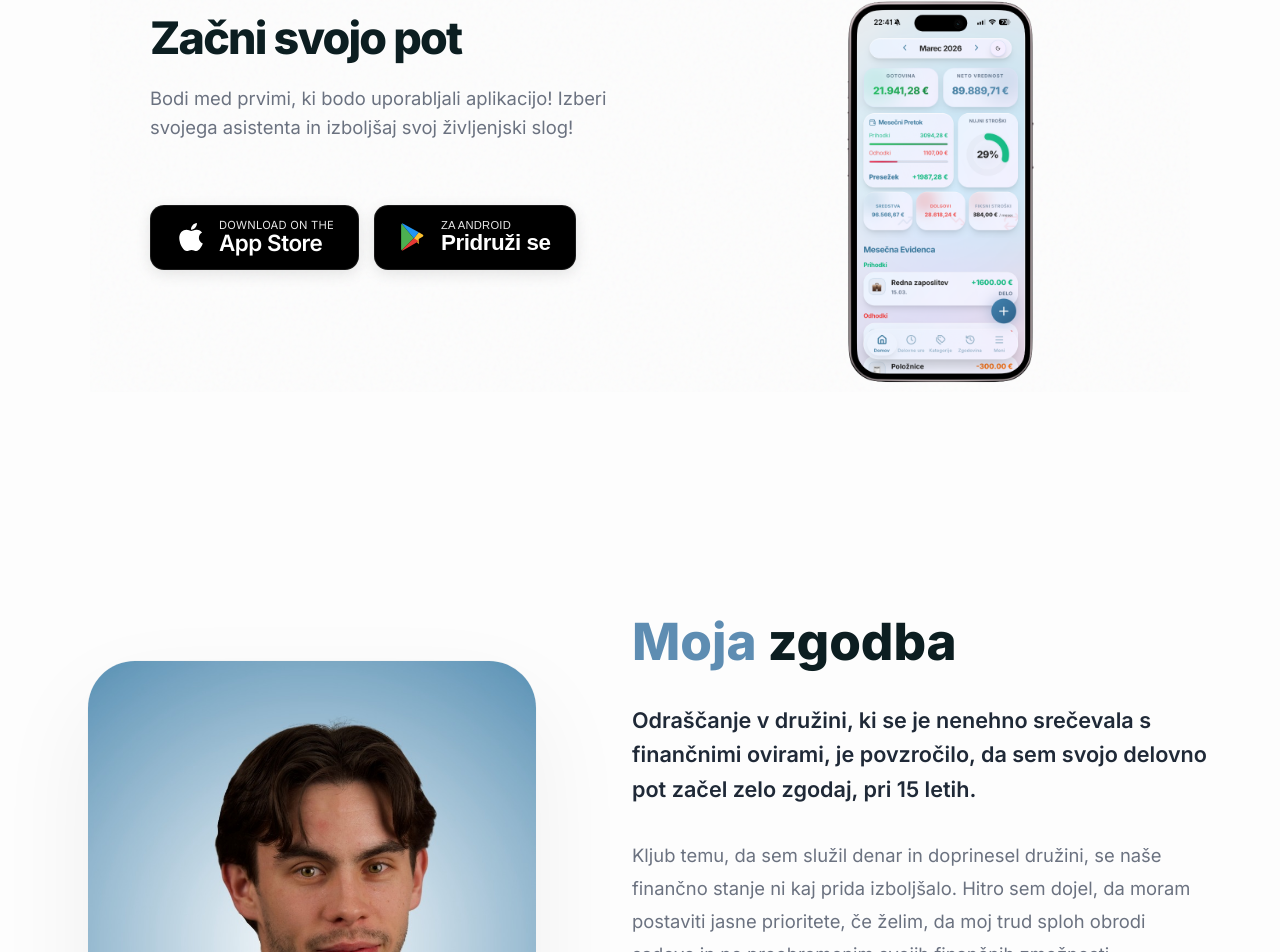
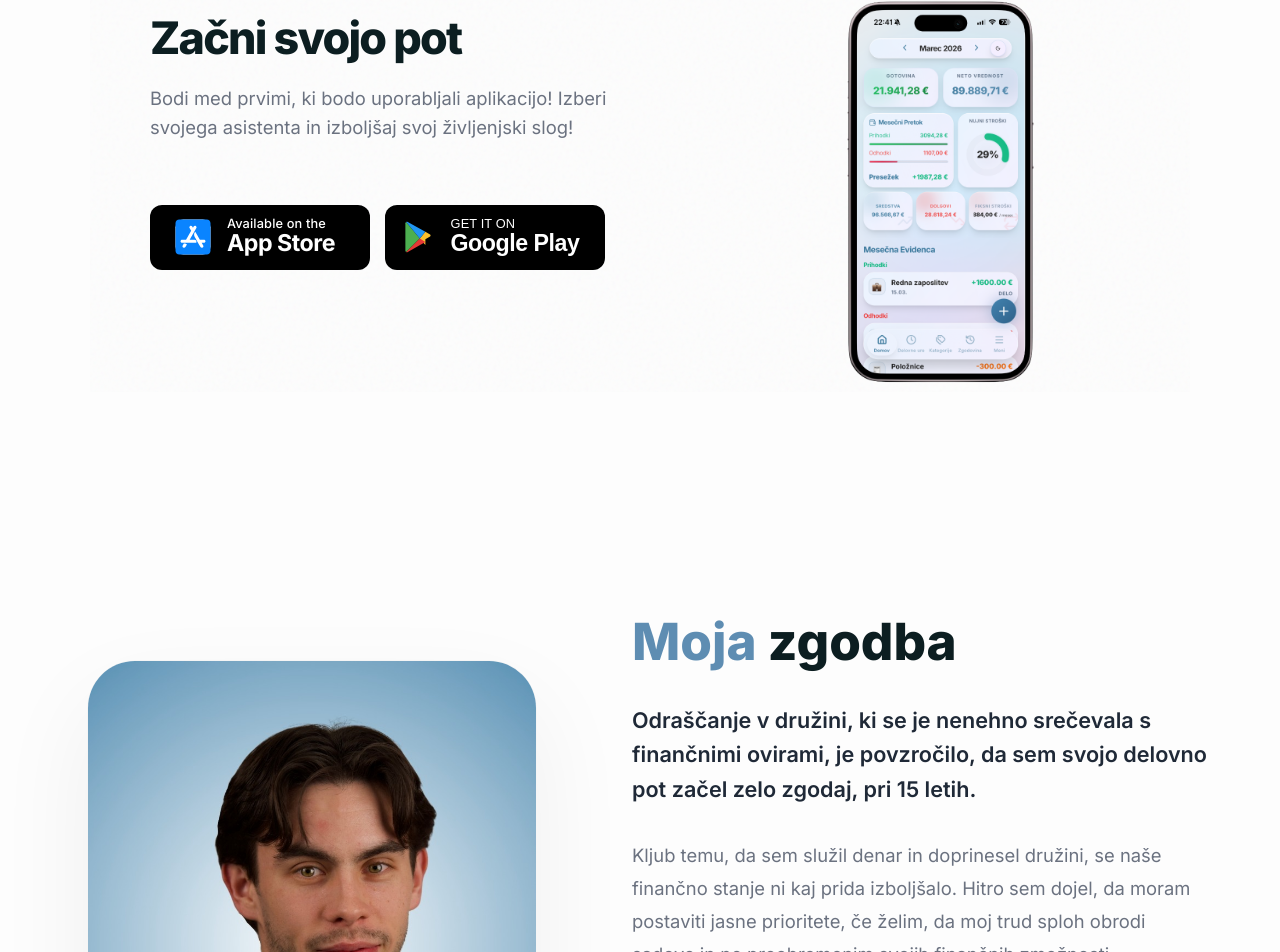
Before and after one commit to filipkolle/Landing-4P, a React (Vite) app: page /o-nas in a window 1280 px wide. Shown: the part 4113-5065 px from the top of the page. Built offline with nearby package versions, Linux system fonts and the light colour scheme.

Commit message:
style: exactly match official store badges text and blue App Store icon

```diff
--- a/src/components/SubscribeCTA.jsx
+++ b/src/components/SubscribeCTA.jsx
@@ -43,7 +43,7 @@ const SubscribeCTA = () => {
                 width: '100%',
                 marginTop: '10px'
               }}>
-                {/* Official App Store Button */}
+                {/* Requested App Store Button */}
                 <a
                   href="https://apps.apple.com/si/app/finance-4p/id6762084663"
                   target="_blank"
@@ -52,61 +52,59 @@ const SubscribeCTA = () => {
                     display: 'flex',
                     alignItems: 'center',
                     justifyContent: 'center',
-                    gap: '12px',
+                    gap: '14px',
                     textDecoration: 'none',
                     backgroundColor: '#000',
                     color: '#fff',
-                    padding: '10px 24px',
-                    borderRadius: '14px',
-                    border: '1px solid rgba(255,255,255,0.1)',
-                    minWidth: '190px',
+                    padding: '8px 24px 8px 12px',
+                    borderRadius: '12px',
+                    minWidth: '220px',
                     height: '65px',
                     transition: 'transform 0.2s',
-                    boxShadow: '0 4px 15px rgba(0,0,0,0.1)'
                   }}
                   onMouseOver={(e) => e.currentTarget.style.transform = 'scale(1.05)'}
                   onMouseOut={(e) => e.currentTarget.style.transform = 'scale(1)'}
                 >
-                  <svg viewBox="0 0 384 512" width="32" height="32" fill="currentColor">
-                    <path d="M318.7 268.7c-.2-36.7 16.4-64.4 50-84.8-18.8-26.9-47.2-41.7-84.7-44.6-35.5-2.8-74.3 20.7-88.5 20.7-15 0-49.4-19.7-76.4-19.7C63.3 141.2 4 184.8 4 273.5q0 39.3 14.4 81.2c12.8 36.7 59 126.7 107.2 125.2 25.2-.6 43-17.9 75.8-17.9 31.8 0 48.3 17.9 76.4 17.9 48.6-.7 90.4-82.5 102.6-119.3-65.2-30.7-61.7-90-61.7-91.9zm-56.6-164.2c27.3-32.4 24.8-61.9 24-72.5-24.1 1.4-52 16.4-67.9 34.9-17.5 19.8-27.8 44.3-25.6 71.9 26.1 2 49.9-11.4 69.5-34.3z"/>
+                  <svg viewBox="0 0 448 512" width="40" height="40">
+                    <rect x="0" y="32" width="448" height="448" rx="100" fill="#fff"/>
+                    <path fill="#0A84FF" d="M400 32H48C21.5 32 0 53.5 0 80v352c0 26.5 21.5 48 48 48h352c26.5 0 48-21.5 48-48V80c0-26.5-21.5-48-48-48zM127 384.5c-5.5 9.6-17.8 12.8-27.3 7.3-9.6-5.5-12.8-17.8-7.3-27.3l14.3-24.7c16.1-4.9 29.3-1.1 39.6 11.4L127 384.5zm138.9-53.9H84c-11 0-20-9-20-20s9-20 20-20h51l65.4-113.2-20.5-35.4c-5.5-9.6-2.2-21.8 7.3-27.3 9.6-5.5 21.8-2.2 27.3 7.3l8.9 15.4 8.9-15.4c5.5-9.6 17.8-12.8 27.3-7.3 9.6 5.5 12.8 17.8 7.3 27.3l-85.8 148.6h62.1c20.2 0 31.5 23.7 22.7 40zm98.1 0h-29l19.6 33.9c5.5 9.6 2.2 21.8-7.3 27.3-9.6 5.5-21.8 2.2-27.3-7.3-32.9-56.9-57.5-99.7-74-128.1-16.7-29-4.8-58 7.1-67.8 13.1 22.7 32.7 56.7 58.9 102h52c11 0 20 9 20 20 0 11.1-9 20-20 20z"/>
                   </svg>
                   <div style={{ display: 'flex', flexDirection: 'column', alignItems: 'flex-start', justifyContent: 'center' }}>
-                    <span style={{ fontSize: '0.7rem', textTransform: 'uppercase', lineHeight: 1.1, letterSpacing: '0.02em', opacity: 0.9 }}>Download on the</span>
-                    <span style={{ fontSize: '1.4rem', fontWeight: 600, lineHeight: 1.1, letterSpacing: '-0.02em' }}>App Store</span>
+                    <span style={{ fontSize: '0.8rem', lineHeight: 1.1, letterSpacing: '0.01em', fontWeight: 500 }}>Available on the</span>
+                    <span style={{ fontSize: '1.45rem', fontWeight: 700, lineHeight: 1.1, letterSpacing: '-0.02em' }}>App Store</span>
                   </div>
                 </a>
 
-                {/* Official-looking Play Store Button (Join Waitlist) */}
+                {/* Requested Google Play Button */}
                 <button
                   onClick={() => navigate('/cakalna-vrsta')}
                   style={{
                     display: 'flex',
                     alignItems: 'center',
                     justifyContent: 'center',
-                    gap: '12px',
+                    gap: '14px',
                     backgroundColor: '#000',
                     color: '#fff',
-                    padding: '10px 24px',
-                    borderRadius: '14px',
-                    border: '1px solid rgba(255,255,255,0.1)',
-                    minWidth: '190px',
+                    padding: '8px 24px 8px 12px',
+                    borderRadius: '12px',
+                    minWidth: '220px',
                     height: '65px',
                     cursor: 'pointer',
+                    border: 'none',
                     transition: 'transform 0.2s',
-                    boxShadow: '0 4px 15px rgba(0,0,0,0.1)'
                   }}
                   onMouseOver={(e) => e.currentTarget.style.transform = 'scale(1.05)'}
                   onMouseOut={(e) => e.currentTarget.style.transform = 'scale(1)'}
                 >
-                  <svg viewBox="0 0 512 512" width="30" height="30">
+                  <svg viewBox="0 0 512 512" width="34" height="34" style={{ marginLeft: '4px' }}>
                     <path fill="#4caf50" d="M47.7 29.5C41 33.7 36 41 36 50.8v410.4c0 9.8 5 17.1 11.7 21.3L253 277 47.7 29.5z"/>
                     <path fill="#fbc02d" d="M336.8 378L253 277l83.8-101 64.9 36.8c18.5 10.5 18.5 27.6 0 38.1l-64.9 37.1z"/>
                     <path fill="#e53935" d="M47.7 482.5c6.3 4 14.9 4 24.3-1.3l264.8-150.9L253 277 47.7 482.5z"/>
                     <path fill="#2196f3" d="M72 30.8C62.6 25.5 54 25.5 47.7 29.5L253 277l83.8-101L72 30.8z"/>
                   </svg>
                   <div style={{ display: 'flex', flexDirection: 'column', alignItems: 'flex-start', justifyContent: 'center' }}>
-                    <span style={{ fontSize: '0.7rem', textTransform: 'uppercase', lineHeight: 1.1, letterSpacing: '0.02em', opacity: 0.9 }}>Za Android</span>
-                    <span style={{ fontSize: '1.4rem', fontWeight: 600, lineHeight: 1.1, letterSpacing: '-0.02em' }}>Pridruži se</span>
+                    <span style={{ fontSize: '0.8rem', textTransform: 'uppercase', lineHeight: 1.1, letterSpacing: '0.01em', fontWeight: 500 }}>GET IT ON</span>
+                    <span style={{ fontSize: '1.45rem', fontWeight: 700, lineHeight: 1.1, letterSpacing: '-0.02em' }}>Google Play</span>
                   </div>
                 </button>
               </div>
--- a/src/pages/AboutPage.jsx
+++ b/src/pages/AboutPage.jsx
@@ -310,27 +310,26 @@ const AboutPage = () => {
                     display: 'flex',
                     alignItems: 'center',
                     justifyContent: 'center',
-                    gap: '12px',
+                    gap: '14px',
                     textDecoration: 'none',
                     backgroundColor: '#000',
                     color: '#fff',
-                    padding: '10px 24px',
-                    borderRadius: '14px',
-                    border: '1px solid rgba(255,255,255,0.1)',
-                    minWidth: '190px',
+                    padding: '8px 24px 8px 12px',
+                    borderRadius: '12px',
+                    minWidth: '220px',
                     height: '65px',
                     transition: 'transform 0.2s',
-                    boxShadow: '0 4px 15px rgba(0,0,0,0.1)'
                   }}
                   onMouseOver={(e) => e.currentTarget.style.transform = 'scale(1.05)'}
                   onMouseOut={(e) => e.currentTarget.style.transform = 'scale(1)'}
                 >
-                  <svg viewBox="0 0 384 512" width="32" height="32" fill="currentColor">
-                    <path d="M318.7 268.7c-.2-36.7 16.4-64.4 50-84.8-18.8-26.9-47.2-41.7-84.7-44.6-35.5-2.8-74.3 20.7-88.5 20.7-15 0-49.4-19.7-76.4-19.7C63.3 141.2 4 184.8 4 273.5q0 39.3 14.4 81.2c12.8 36.7 59 126.7 107.2 125.2 25.2-.6 43-17.9 75.8-17.9 31.8 0 48.3 17.9 76.4 17.9 48.6-.7 90.4-82.5 102.6-119.3-65.2-30.7-61.7-90-61.7-91.9zm-56.6-164.2c27.3-32.4 24.8-61.9 24-72.5-24.1 1.4-52 16.4-67.9 34.9-17.5 19.8-27.8 44.3-25.6 71.9 26.1 2 49.9-11.4 69.5-34.3z"/>
+                  <svg viewBox="0 0 448 512" width="40" height="40">
+                    <rect x="0" y="32" width="448" height="448" rx="100" fill="#fff"/>
+                    <path fill="#0A84FF" d="M400 32H48C21.5 32 0 53.5 0 80v352c0 26.5 21.5 48 48 48h352c26.5 0 48-21.5 48-48V80c0-26.5-21.5-48-48-48zM127 384.5c-5.5 9.6-17.8 12.8-27.3 7.3-9.6-5.5-12.8-17.8-7.3-27.3l14.3-24.7c16.1-4.9 29.3-1.1 39.6 11.4L127 384.5zm138.9-53.9H84c-11 0-20-9-20-20s9-20 20-20h51l65.4-113.2-20.5-35.4c-5.5-9.6-2.2-21.8 7.3-27.3 9.6-5.5 21.8-2.2 27.3 7.3l8.9 15.4 8.9-15.4c5.5-9.6 17.8-12.8 27.3-7.3 9.6 5.5 12.8 17.8 7.3 27.3l-85.8 148.6h62.1c20.2 0 31.5 23.7 22.7 40zm98.1 0h-29l19.6 33.9c5.5 9.6 2.2 21.8-7.3 27.3-9.6 5.5-21.8 2.2-27.3-7.3-32.9-56.9-57.5-99.7-74-128.1-16.7-29-4.8-58 7.1-67.8 13.1 22.7 32.7 56.7 58.9 102h52c11 0 20 9 20 20 0 11.1-9 20-20 20z"/>
                   </svg>
                   <div style={{ display: 'flex', flexDirection: 'column', alignItems: 'flex-start', justifyContent: 'center' }}>
-                    <span style={{ fontSize: '0.7rem', textTransform: 'uppercase', lineHeight: 1.1, letterSpacing: '0.02em', opacity: 0.9 }}>Download on the</span>
-                    <span style={{ fontSize: '1.4rem', fontWeight: 600, lineHeight: 1.1, letterSpacing: '-0.02em' }}>App Store</span>
+                    <span style={{ fontSize: '0.8rem', lineHeight: 1.1, letterSpacing: '0.01em', fontWeight: 500 }}>Available on the</span>
+                    <span style={{ fontSize: '1.45rem', fontWeight: 700, lineHeight: 1.1, letterSpacing: '-0.02em' }}>App Store</span>
                   </div>
                 </a>
                 <button
@@ -339,30 +338,29 @@ const AboutPage = () => {
                     display: 'flex',
                     alignItems: 'center',
                     justifyContent: 'center',
-                    gap: '12px',
+                    gap: '14px',
                     backgroundColor: '#000',
                     color: '#fff',
-                    padding: '10px 24px',
-                    borderRadius: '14px',
-                    border: '1px solid rgba(255,255,255,0.1)',
-                    minWidth: '190px',
+                    padding: '8px 24px 8px 12px',
+                    borderRadius: '12px',
+                    minWidth: '220px',
                     height: '65px',
                     cursor: 'pointer',
+                    border: 'none',
                     transition: 'transform 0.2s',
-                    boxShadow: '0 4px 15px rgba(0,0,0,0.1)'
                   }}
                   onMouseOver={(e) => e.currentTarget.style.transform = 'scale(1.05)'}
                   onMouseOut={(e) => e.currentTarget.style.transform = 'scale(1)'}
                 >
-                  <svg viewBox="0 0 512 512" width="30" height="30">
+                  <svg viewBox="0 0 512 512" width="34" height="34" style={{ marginLeft: '4px' }}>
                     <path fill="#4caf50" d="M47.7 29.5C41 33.7 36 41 36 50.8v410.4c0 9.8 5 17.1 11.7 21.3L253 277 47.7 29.5z"/>
                     <path fill="#fbc02d" d="M336.8 378L253 277l83.8-101 64.9 36.8c18.5 10.5 18.5 27.6 0 38.1l-64.9 37.1z"/>
                     <path fill="#e53935" d="M47.7 482.5c6.3 4 14.9 4 24.3-1.3l264.8-150.9L253 277 47.7 482.5z"/>
                     <path fill="#2196f3" d="M72 30.8C62.6 25.5 54 25.5 47.7 29.5L253 277l83.8-101L72 30.8z"/>
                   </svg>
                   <div style={{ display: 'flex', flexDirection: 'column', alignItems: 'flex-start', justifyContent: 'center' }}>
-                    <span style={{ fontSize: '0.7rem', textTransform: 'uppercase', lineHeight: 1.1, letterSpacing: '0.02em', opacity: 0.9 }}>Za Android</span>
-                    <span style={{ fontSize: '1.4rem', fontWeight: 600, lineHeight: 1.1, letterSpacing: '-0.02em' }}>Pridruži se</span>
+                    <span style={{ fontSize: '0.8rem', textTransform: 'uppercase', lineHeight: 1.1, letterSpacing: '0.01em', fontWeight: 500 }}>GET IT ON</span>
+                    <span style={{ fontSize: '1.45rem', fontWeight: 700, lineHeight: 1.1, letterSpacing: '-0.02em' }}>Google Play</span>
                   </div>
                 </button>
               </div>
```
